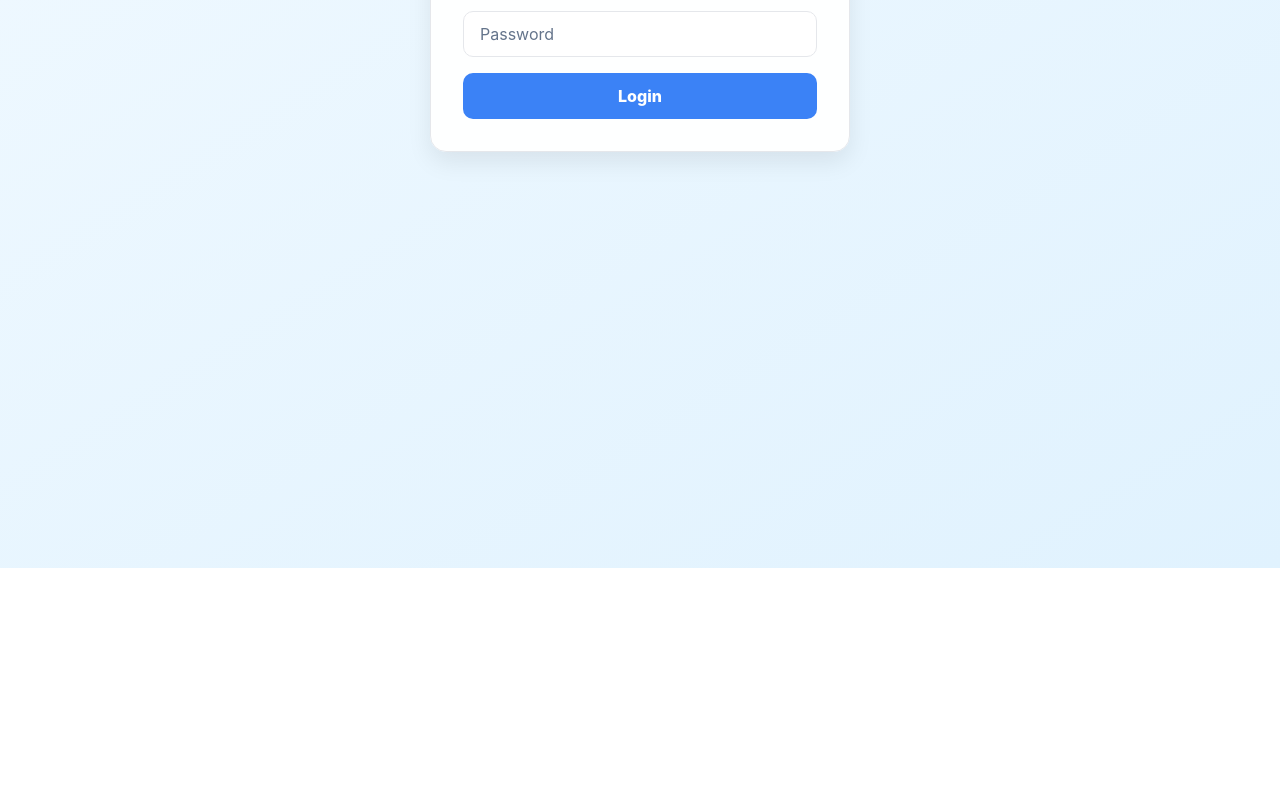
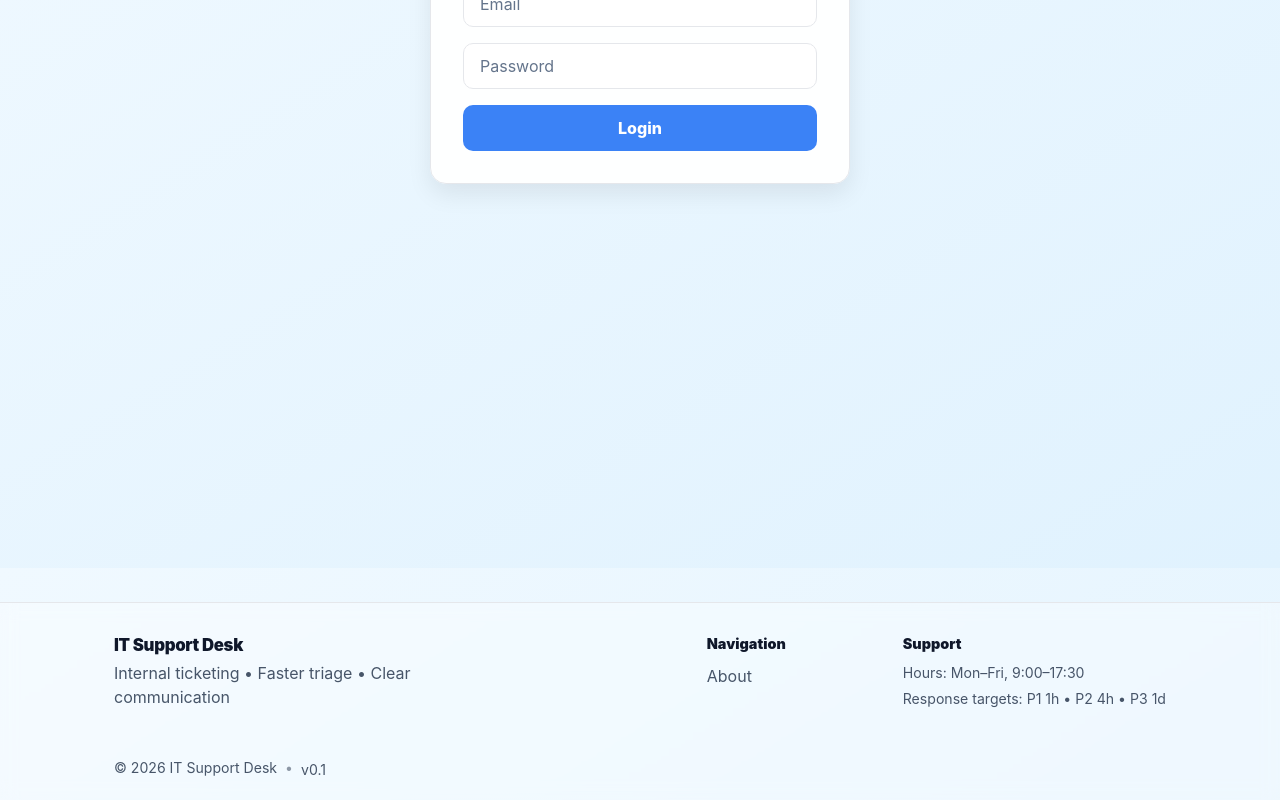
Before and after one commit to CillianDwyer/ML-Assisted-IT-Ticketing-System, a React app in the folder frontend/: page /login in a window 1280 px wide. Shown: the part 232-1032 px from the top of the page. Before the commit the page ends 800 px from the top, so only its background shows below. Built offline with nearby package versions, Linux system fonts and the light colour scheme; the HTML template or start-up script is replaced by a standard one.

Commit message:
added footer

```diff
--- a/frontend/src/App.css
+++ b/frontend/src/App.css
@@ -582,3 +582,159 @@ select:focus {
     transform: scale(1);
   }
 }
+
+/* =========================
+   APP LAYOUT SHELL (NEW)
+========================= */
+.app-shell {
+  min-height: calc(100vh - 72px); /* navbar height buffer (tweak if needed) */
+  padding: 2rem 1.5rem;
+  max-width: 1100px;
+  margin: 0 auto;
+}
+
+/* Responsive padding */
+@media (max-width: 640px) {
+  .app-shell {
+    padding: 1.25rem 1rem;
+  }
+
+  .ticket-card {
+    padding: 1.5rem;
+    margin: 1.25rem auto;
+  }
+}
+
+/* =========================
+   FILTERS (IMPROVED)
+========================= */
+.ticket-filters {
+  flex-wrap: wrap; /* ✅ allows wrapping on mobile */
+}
+
+/* =========================
+   ADMIN TABLE RESPONSIVE WRAP (NEW)
+========================= */
+.table-wrap {
+  overflow-x: auto;
+  border-radius: 14px;
+}
+
+/* Optional: slightly nicer table on very small screens */
+@media (max-width: 640px) {
+  .ticket-table th,
+  .ticket-table td {
+    padding: 0.7rem 0.75rem;
+    font-size: 0.9rem;
+  }
+}
+
+
+/* =========================
+   FOOTER
+========================= */
+.app-footer {
+  margin-top: 2.5rem;
+  border-top: 1px solid var(--border);
+  background: rgba(255, 255, 255, 0.35);
+  backdrop-filter: blur(8px);
+}
+
+.dark .app-footer {
+  background: rgba(2, 6, 23, 0.35);
+}
+
+.footer-inner {
+  max-width: 1100px;
+  margin: 0 auto;
+  padding: 2rem 1.5rem;
+
+  display: flex;
+  gap: 2rem;
+  justify-content: space-between;
+  flex-wrap: wrap;
+}
+
+.footer-brand {
+  min-width: 240px;
+}
+
+.footer-logo {
+  font-weight: 950;
+  letter-spacing: -0.02em;
+  font-size: 1.05rem;
+  color: var(--text);
+}
+
+.footer-sub {
+  margin-top: 0.35rem;
+  color: var(--muted);
+  line-height: 1.5;
+  max-width: 320px;
+}
+
+.footer-links {
+  display: flex;
+  gap: 2.25rem;
+  flex-wrap: wrap;
+}
+
+.footer-col {
+  min-width: 160px;
+}
+
+.footer-title {
+  font-weight: 900;
+  color: var(--text);
+  margin-bottom: 0.65rem;
+  font-size: 0.9rem;
+}
+
+.footer-link {
+  display: block;
+  text-decoration: none;
+  color: var(--muted);
+  padding: 0.25rem 0;
+  border-radius: 10px;
+  transition: color 0.15s ease, transform 0.15s ease;
+}
+
+.footer-link:hover {
+  color: var(--text);
+  transform: translateY(-1px);
+}
+
+.footer-meta {
+  color: var(--muted);
+  font-size: 0.88rem;
+  line-height: 1.5;
+  margin-top: 0.25rem;
+}
+
+.footer-bottom {
+  max-width: 1100px;
+  margin: 0 auto;
+  padding: 0.9rem 1.5rem 1.25rem;
+
+  display: flex;
+  align-items: center;
+  gap: 0.5rem;
+
+  color: var(--muted);
+  font-size: 0.88rem;
+}
+
+.footer-dot {
+  opacity: 0.6;
+}
+
+/* Mobile */
+@media (max-width: 640px) {
+  .footer-inner {
+    padding: 1.5rem 1rem;
+  }
+  .footer-bottom {
+    padding: 0.85rem 1rem 1.1rem;
+    flex-wrap: wrap;
+  }
+}
--- a/frontend/src/App.jsx
+++ b/frontend/src/App.jsx
@@ -1,11 +1,12 @@
-//Main react componenet
-//Defines all routs (pages)
-//wraps pages with private route so only logged in users can access them
+// Main react component
+// Defines all routes (pages)
+// Wraps protected pages with PrivateRoute so only logged-in users can access them
 
 import { BrowserRouter as Router, Routes, Route, Navigate } from "react-router-dom";
 import Navbar from "./components/Navbar";
+import Footer from "./components/Footer"; // ✅ NEW
 import TicketForm from "./components/TicketForm";
-import MyTickets from "./components/Mytickets";
+import MyTickets from "./components/MyTickets"; // ✅ fixed casing
 import About from "./components/About";
 import Login from "./components/Login";
 import Register from "./components/Register";
@@ -13,7 +14,6 @@ import AdminDashboard from "./components/AdminDashboard";
 import TechDashboard from "./components/TechDashboard";
 import TicketDetails from "./components/TicketDetails";
 import "./App.css";
-
 
 function PrivateRoute({ children }) {
   const token = localStorage.getItem("token");
@@ -24,7 +24,9 @@ function App() {
   return (
     <Router>
       <Navbar />
-      <div className="min-h-screen p-6 bg-blue-50">
+
+      {/* ✅ Use theme-based layout wrapper instead of Tailwind classes */}
+      <div className="app-shell">
         <Routes>
           <Route
             path="/"
@@ -34,6 +36,7 @@ function App() {
               </PrivateRoute>
             }
           />
+
           <Route
             path="/mytickets"
             element={
@@ -42,9 +45,11 @@ function App() {
               </PrivateRoute>
             }
           />
+
           <Route path="/about" element={<About />} />
           <Route path="/login" element={<Login />} />
           <Route path="/register" element={<Register />} />
+
           <Route
             path="/admin"
             element={
@@ -53,6 +58,7 @@ function App() {
               </PrivateRoute>
             }
           />
+
           <Route
             path="/tech"
             element={
@@ -61,6 +67,7 @@ function App() {
               </PrivateRoute>
             }
           />
+
           <Route
             path="/tickets/:id"
             element={
@@ -71,6 +78,9 @@ function App() {
           />
         </Routes>
       </div>
+
+      {/* ✅ NEW */}
+      <Footer />
     </Router>
   );
 }
--- /dev/null
+++ b/frontend/src/components/Footer.jsx
@@ -0,0 +1,62 @@
+import React from "react";
+import { NavLink } from "react-router-dom";
+
+function Footer() {
+  const year = new Date().getFullYear();
+  const isAuthed = Boolean(localStorage.getItem("token"));
+  const role = localStorage.getItem("role");
+
+  return (
+    <footer className="app-footer">
+      <div className="footer-inner">
+        <div className="footer-brand">
+          <div className="footer-logo">IT Support Desk</div>
+          <div className="footer-sub">
+            Internal ticketing • Faster triage • Clear communication
+          </div>
+        </div>
+
+        <div className="footer-links">
+          <div className="footer-col">
+            <div className="footer-title">Navigation</div>
+            <NavLink to="/about" className="footer-link">About</NavLink>
+
+            {isAuthed && (
+              <>
+                <NavLink to="/" className="footer-link">Submit Ticket</NavLink>
+                <NavLink to="/mytickets" className="footer-link">My Tickets</NavLink>
+              </>
+            )}
+          </div>
+
+          {isAuthed && (
+            <div className="footer-col">
+              <div className="footer-title">Dashboard</div>
+              {role === "admin" && (
+                <NavLink to="/admin" className="footer-link">Admin Dashboard</NavLink>
+              )}
+              {role === "technician" && (
+                <NavLink to="/tech" className="footer-link">My Assignments</NavLink>
+              )}
+              <div className="footer-meta">Signed in as: {localStorage.getItem("email")}</div>
+            </div>
+          )}
+
+          <div className="footer-col">
+            <div className="footer-title">Support</div>
+            <div className="footer-meta">Hours: Mon–Fri, 9:00–17:30</div>
+            <div className="footer-meta">Response targets: P1 1h • P2 4h • P3 1d</div>
+          </div>
+        </div>
+      </div>
+
+      <div className="footer-bottom">
+        <span>© {year} IT Support Desk</span>
+        <span className="footer-dot">•</span>
+        <span className="footer-meta">v0.1</span>
+      </div>
+    </footer>
+  );
+}
+
+export default Footer;
```
